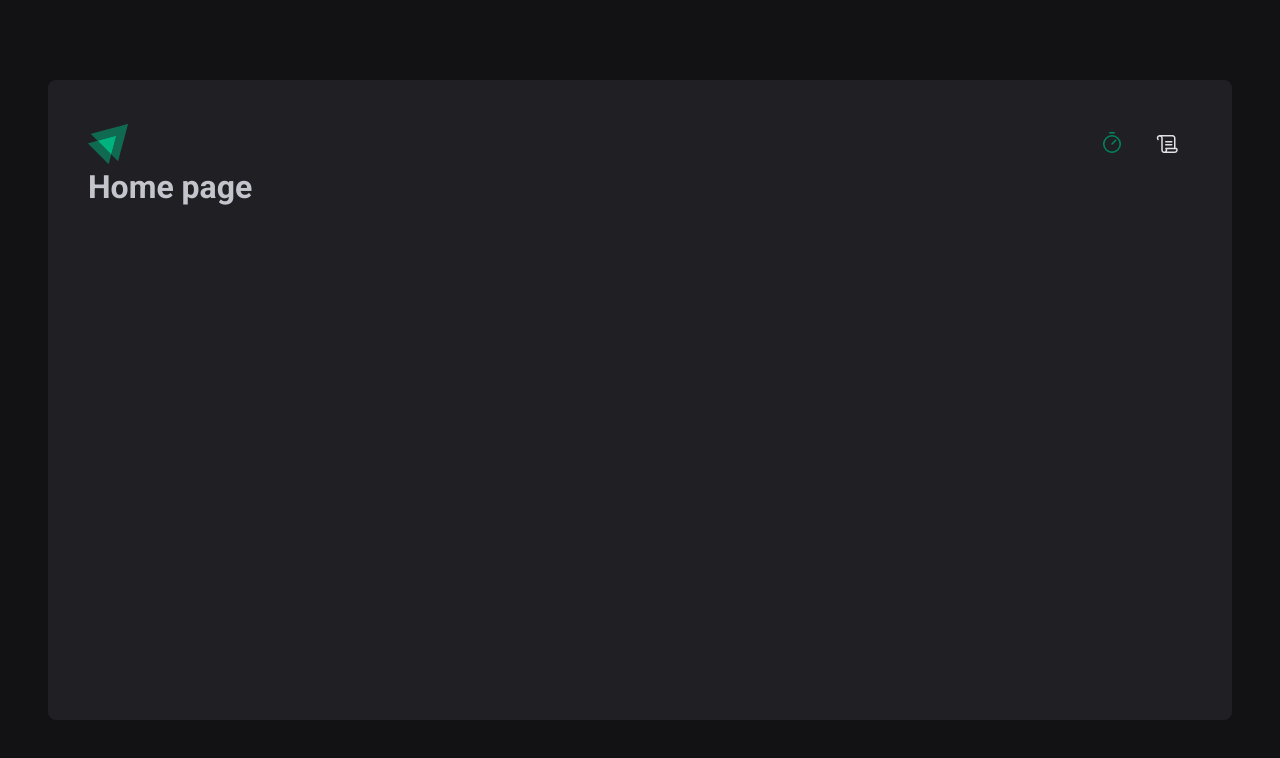
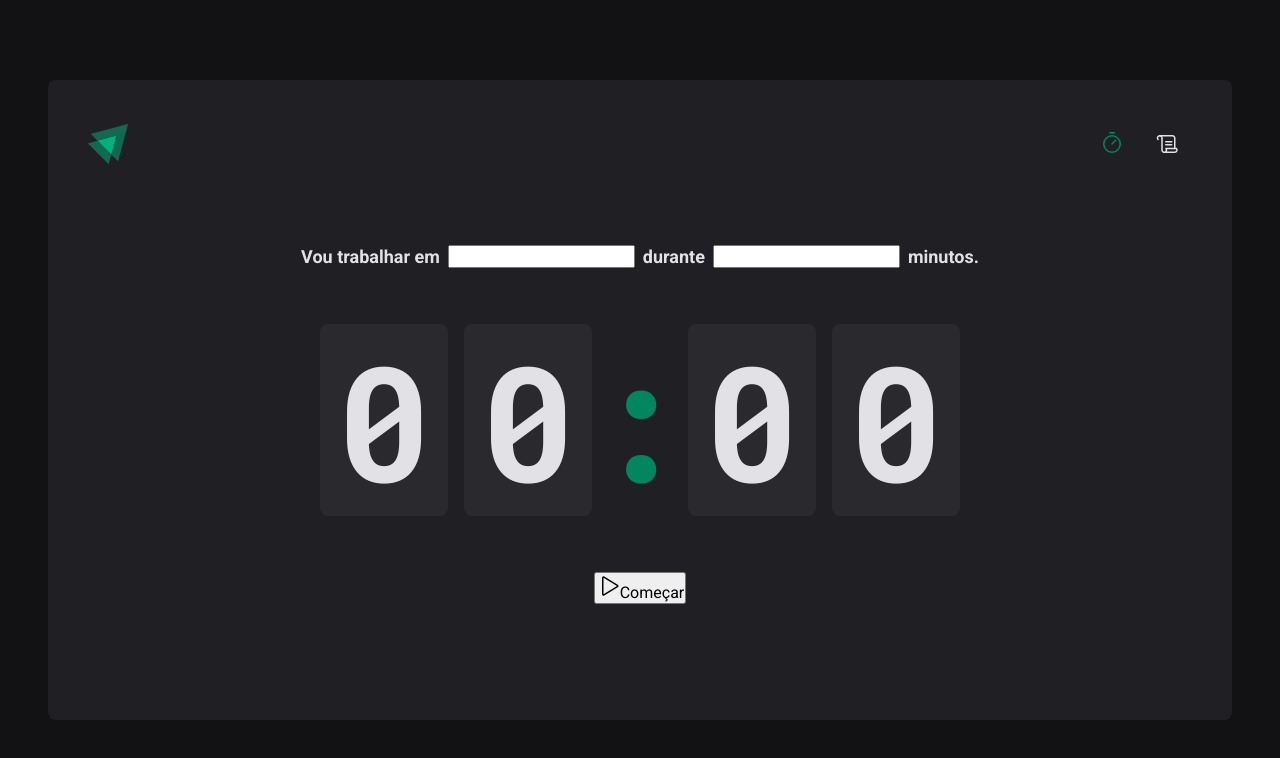
Before and after one commit to glaubermatos/ignitetimer, a React (Vite) app: page / in a window 1280 px wide. Shown: the top 758 px of the page. Built offline with nearby package versions, Linux system fonts and the light colour scheme.

Commit message:
Páginas e rotas - Página: Home, estrutura base HTML e estilização

```diff
--- a/src/pages/Home.tsx
+++ /dev/null
@@ -1,5 +0,0 @@
-export function Home() {
-    return (
-        <h1>Home page</h1>
-    )
-}
--- /dev/null
+++ b/src/pages/Home/index.tsx
@@ -0,0 +1,34 @@
+import { Play } from 'phosphor-react'
+
+import { CountdownContainer, FormContainer, HomeContainer, Separator } from "./styles";
+
+export function Home() {
+    return (
+        <HomeContainer>
+            <form action="">
+                <FormContainer>
+                    <label htmlFor="task">Vou trabalhar em</label>
+                    <input id="task" type="text" />
+
+                    <label htmlFor="minutesAmount">durante</label>
+                    <input type="number" id="minutesAmount" />
+
+                    <span>minutos.</span>
+                </FormContainer>
+
+                <CountdownContainer>
+                    <span>0</span>
+                    <span>0</span>
+                    <Separator>:</Separator>
+                    <span>0</span>
+                    <span>0</span>
+                </CountdownContainer>
+
+                <button type="submit">
+                    <Play size={24}/>
+                    Começar
+                </button>
+            </form>
+        </HomeContainer>
+    )
+}
--- /dev/null
+++ b/src/pages/Home/styles.ts
@@ -0,0 +1,57 @@
+import styled from "styled-components";
+
+export const HomeContainer = styled.main`
+    flex: 1;
+
+    display: flex;
+    flex-direction: column;
+    align-items: center;
+    justify-content: center;
+
+    form {
+        display: flex;
+        flex-direction: column;
+        align-items: center;
+        gap: 3.5rem;
+    }
+`;
+
+export const FormContainer = styled.div`
+    width: 100%;
+    display: flex;
+    align-items: center;
+    justify-content: center;
+    gap: 0.5rem;
+
+    color: ${(props) => props.theme["gray-100"]};
+    font-size: 1.125rem;
+    font-weight: bold;
+    flex-wrap: wrap;
+`;
+
+export const CountdownContainer = styled.div`
+    font-family: 'Roboto Mono', monospace;
+    font-size: 10rem;
+    line-height: 8rem;
+    color: ${(props) => props.theme["gray-100"]};
+
+    display: flex;
+    gap: 1rem;
+
+    span {
+        background: ${(props) => props.theme["gray-700"]};
+        padding: 2rem 1rem;
+        border-radius: 8px;
+    }
+`;
+
+export const Separator = styled.div`
+    padding: 2rem 0;
+    color: ${(props) => props.theme["green-500"]};
+
+    width: 4rem;
+    overflow: hidden;
+
+    display: flex;
+    justify-content: center;
+`
--- a/src/styles/global.ts
+++ b/src/styles/global.ts
@@ -15,6 +15,7 @@
     body {
         background: ${(props) => props.theme['gray-900']};
         color: ${(props) => props.theme['gray-300']};
+        -webkit-font-smoothing: antialiased;
     }
 
     body, input, textarea, button {
```
